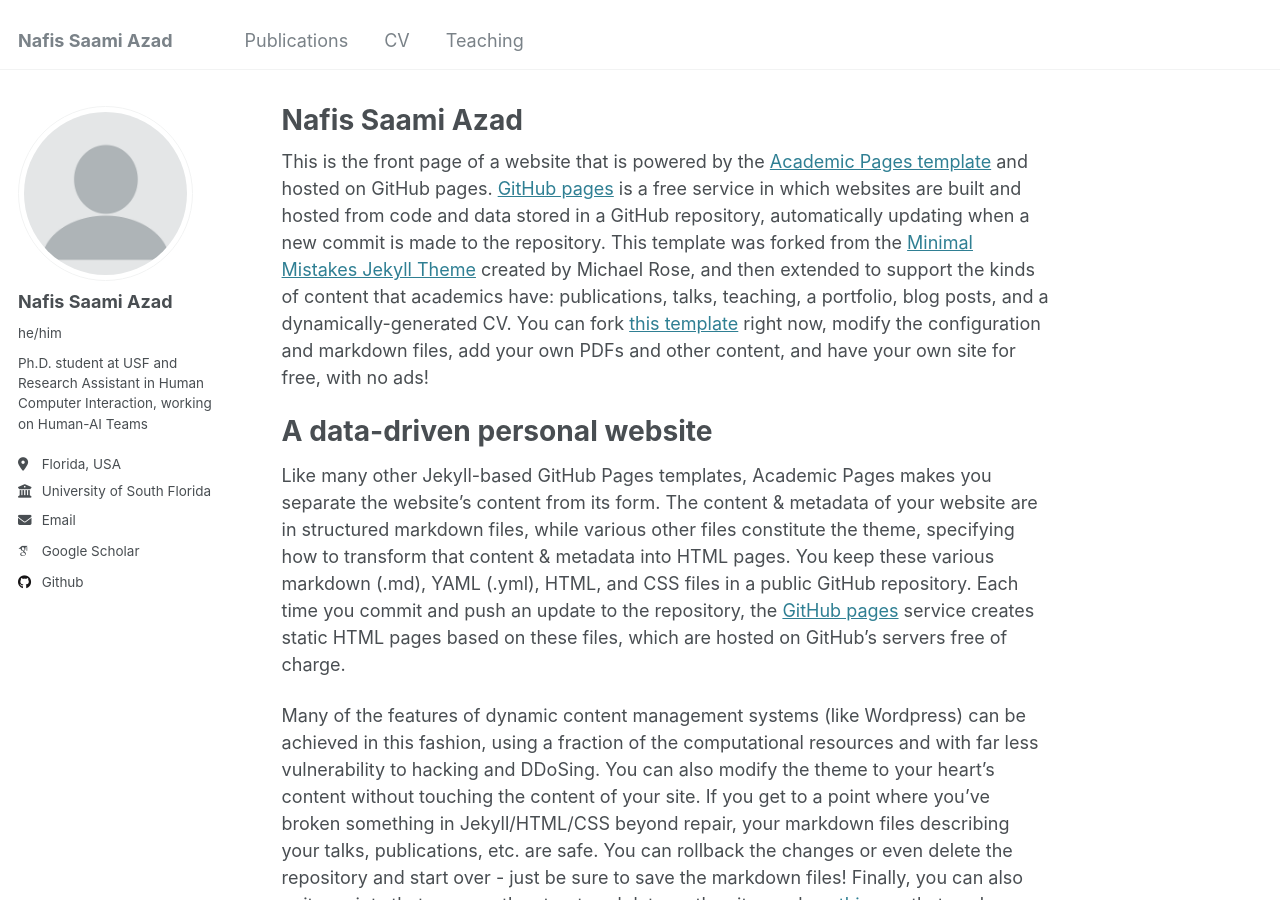
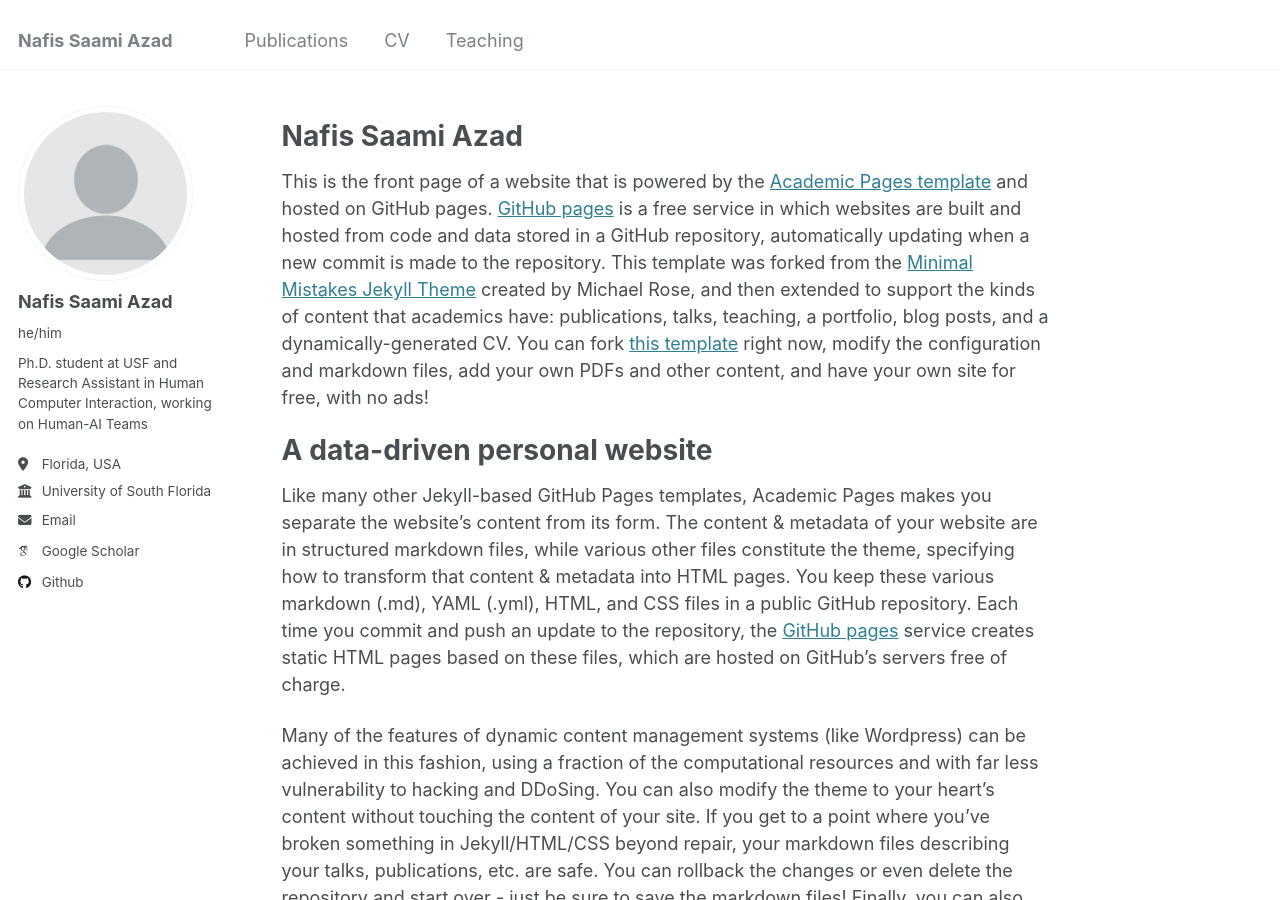
Before and after one commit to nafis10670/nafis10670.github.io, a Jekyll site: the page built from _pages/about.md, in a window 1280 px wide and 900 px high. Built offline with Jekyll 4.4.1, drawn with Linux system fonts in a browser that asks for light colours; some web fonts are replaced.

```diff
--- a/_pages/about.md
+++ b/_pages/about.md
@@ -1,11 +1,15 @@
 ---
 permalink: /
-title: "Nafis Saami Azad"
+title: ""
 author_profile: true
 redirect_from:
   - /about/
   - /about.html
 ---
+
+Nafis Saami Azad
+================
+
 
 This is the front page of a website that is powered by the [Academic Pages template](https://github.com/academicpages/academicpages.github.io) and hosted on GitHub pages. [GitHub pages](https://pages.github.com) is a free service in which websites are built and hosted from code and data stored in a GitHub repository, automatically updating when a new commit is made to the repository. This template was forked from the [Minimal Mistakes Jekyll Theme](https://mmistakes.github.io/minimal-mistakes/) created by Michael Rose, and then extended to support the kinds of content that academics have: publications, talks, teaching, a portfolio, blog posts, and a dynamically-generated CV. You can fork [this template](https://github.com/academicpages/academicpages.github.io) right now, modify the configuration and markdown files, add your own PDFs and other content, and have your own site for free, with no ads!
 
```
